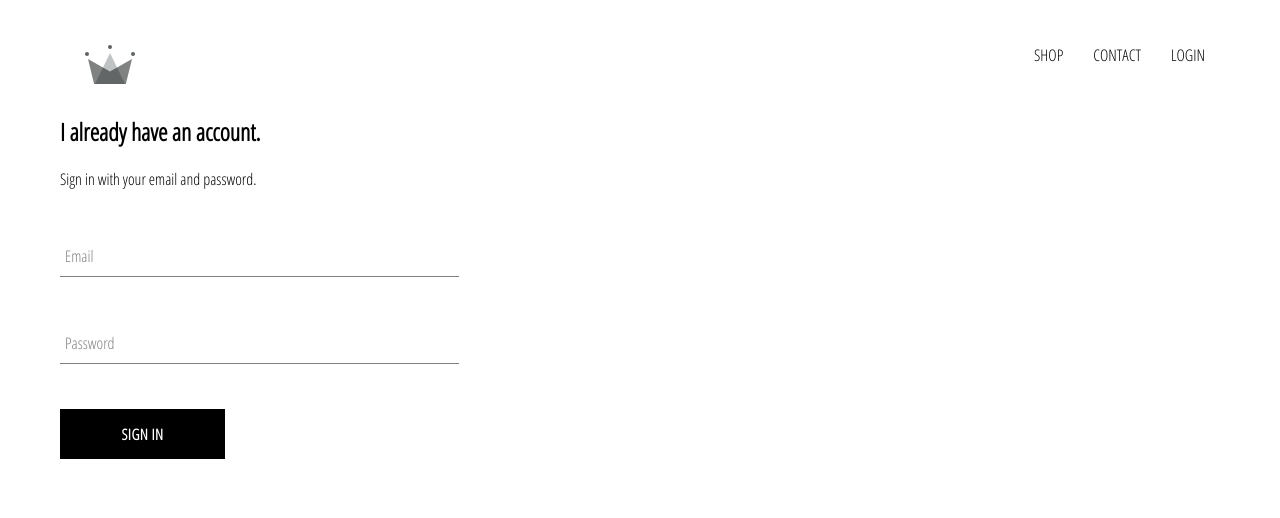
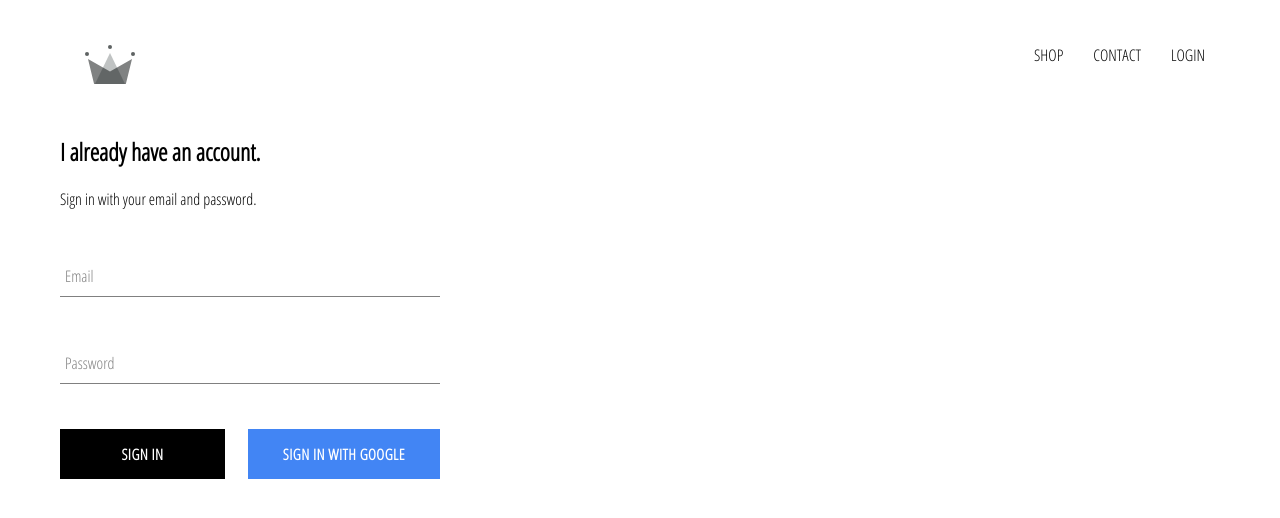
Before and after one commit to ScottMacIBMiX/crwnclothing, a React (Create React App) app: page /login in a window 1280 px wide. Shown: the top 518 px of the page. Built offline with nearby package versions, Linux system fonts and the light colour scheme; no server answers.

Commit message:
Added in sign in and out firebase features using google

```diff
--- a/package.json
+++ b/package.json
@@ -6,6 +6,7 @@
     "@testing-library/jest-dom": "^5.14.1",
     "@testing-library/react": "^11.2.7",
     "@testing-library/user-event": "^12.8.3",
+    "firebase": "^9.2.0",
     "react": "^17.0.2",
     "react-dom": "^17.0.2",
     "react-router-dom": "^5.3.0",
--- a/src/App.css
+++ b/src/App.css
@@ -11,3 +11,9 @@ a{
   color: black;
 
 }
+
+*{
+
+  box-sizing: border-box;
+
+}
--- a/src/App.js
+++ b/src/App.js
@@ -1,17 +1,37 @@
 import React from "react";
 import "./App.css";
 import { Route, Switch } from "react-router-dom";
+import { auth } from "./firebase/firebase.utils";
 
 import Header from "./components/Header/Header";
 import Homepage from "./pages/Homepage/Homepage";
 import ShopPage from "./pages/Shop/Shop";
 import Login from "./pages/Login/Login";
 
+class App extends React.Component {
+  constructor() {
+    super();
+    this.state = {
+      currentUser: null,
+    };
+  }
 
-function App() {
+  unsubscribeFromAuth = null;
+
+  componentDidMount() {
+
+    this.unsubscribeFromAuth = auth.onAuthStateChanged(user => {
+
+      this.setState({currentUser: user})
+      console.log(user);
+
+    })
+
+  }
+  render() {
     return (
       <div className="App">
-    <Header/>
+        <Header currentUser={this.state.currentUser}/>
         <Switch>
           <Route exact path="/" component={Homepage} />
           <Route exact path="/shop" component={ShopPage} />
@@ -20,5 +40,6 @@ function App() {
       </div>
     );
   }
+}
 
 export default App;
--- a/src/components/CustomButton/CustomButton.js
+++ b/src/components/CustomButton/CustomButton.js
@@ -2,9 +2,9 @@ import React from "react";
 
 import "./custombutton.styles.scss";
 
-const CustomButton = ({children, ...additionalProps}) => (
+const CustomButton = ({children, isGoogleSignIn, ...additionalProps}) => (
 
-    <button className="custom-button" {...additionalProps}>{children}</button>
+    <button className={`${isGoogleSignIn ? "google-sign-in" : ""} custom-button`} {...additionalProps}>{children}</button>
 
 )
 
--- a/src/components/CustomButton/custombutton.styles.scss
+++ b/src/components/CustomButton/custombutton.styles.scss
@@ -19,4 +19,18 @@
       color: black;
       border: 1px solid black;
     }
+
+    &.google-sign-in{
+
+      background-color: #4285f4;
+      color: white;
+
+      &:hover{
+
+        background-color: #357ae8;
+        border: none;
+
+      }
+
+    }
   }
--- a/src/components/Header/Header.js
+++ b/src/components/Header/Header.js
@@ -1,10 +1,11 @@
 import React from "react";
 import { Link } from "react-router-dom";
+import { auth } from "../../firebase/firebase.utils";
 
 import "./header.styles.scss";
 import { ReactComponent as Logo } from "../../assets/crown.svg";
 
-const Header = () => (
+const Header = ({currentUser}) => (
   <div className="header">
     <Link className="logo-container" to="">
       <Logo className="logo" />
@@ -17,9 +18,20 @@ const Header = () => (
       <Link className="option" to="/contact">
         CONTACT
       </Link>
-      <Link className="option" to="/login">
-        LOGIN
-      </Link>
+      {currentUser ? (
+        <div
+          className="option"
+          onClick={() => {
+            auth.signOut();
+          }}
+        >
+          LOG OUT
+        </div>
+      ) : (
+        <Link className="option" to="/login">
+          LOGIN
+        </Link>
+      )}
     </div>
   </div>
 );
--- a/src/components/LoginSection/LoginSection.js
+++ b/src/components/LoginSection/LoginSection.js
@@ -2,6 +2,8 @@ import React from "react";
 
 import FormInput from "../FormInput/FormInput";
 import CustomButton from "../CustomButton/CustomButton";
+
+import { signInWithGoogle } from "../../firebase/firebase.utils";
 
 import "./loginsection.styles.scss"
 
@@ -48,7 +50,10 @@ export class LoginSection extends React.Component {
             <form onSubmit={this.handleSubmit}>
             <FormInput name="email" type="email" handleChange={this.handleChange} value={this.state.email} label="Email" required/>
             <FormInput name="password" type="password" handleChange={this.handleChange} value={this.state.password} label="Password" required/>
+            <div className="buttons">
             <CustomButton type="submit"> Sign In</CustomButton>
+            <CustomButton onClick={signInWithGoogle} isGoogleSignIn> Sign In With Google</CustomButton>
+            </div>
             </form>
 
             </div>
--- a/src/components/LoginSection/loginsection.styles.scss
+++ b/src/components/LoginSection/loginsection.styles.scss
@@ -1,3 +1,16 @@
 .login{
-    width: 30vw;
+    width: 380px;
+    display: flex;
+    flex-direction: column;
+
+    .title{
+
+        margin: 10px 0
+
+    }
+
+    .buttons{
+        display: flex;
+        justify-content: space-between;
+    }
 }
--- /dev/null
+++ b/src/firebase/firebase.utils.js
@@ -0,0 +1,28 @@
+// Import the functions you need from the SDKs you need
+import {initializeApp} from "firebase/app";
+import {getFirestore} from "firebase/firestore";
+import {getAuth, GoogleAuthProvider, signInWithPopup} from "firebase/auth"
+// TODO: Add SDKs for Firebase products that you want to use
+// https://firebase.google.com/docs/web/setup#available-libraries
+
+// Your web app's Firebase configuration
+// For Firebase JS SDK v7.20.0 and later, measurementId is optional
+const firebaseConfig = {
+  apiKey: "AIzaSyCSPkSzd67j3sTxiig-gkdBvNNtsQqsfvY",
+  authDomain: "crwn-db-bbc46.firebaseapp.com",
+  projectId: "crwn-db-bbc46",
+  storageBucket: "crwn-db-bbc46.appspot.com",
+  messagingSenderId: "172888253825",
+  appId: "1:172888253825:web:e67a86dce267bda52c3480",
+  measurementId: "G-4DEBZT68XP"
+};
+
+// Initialize Firebase
+initializeApp(firebaseConfig);
+
+export const auth = getAuth();
+export const firestore = getFirestore();
+
+const provider = new GoogleAuthProvider();
+provider.setCustomParameters({prompt: "select_account"});
+export const signInWithGoogle = () => signInWithPopup(auth, provider);
```
Also changed, not shown: 1 other file (tests, documents, lock files or other folders). Lines whose indentation alone changed are shown as unchanged.
